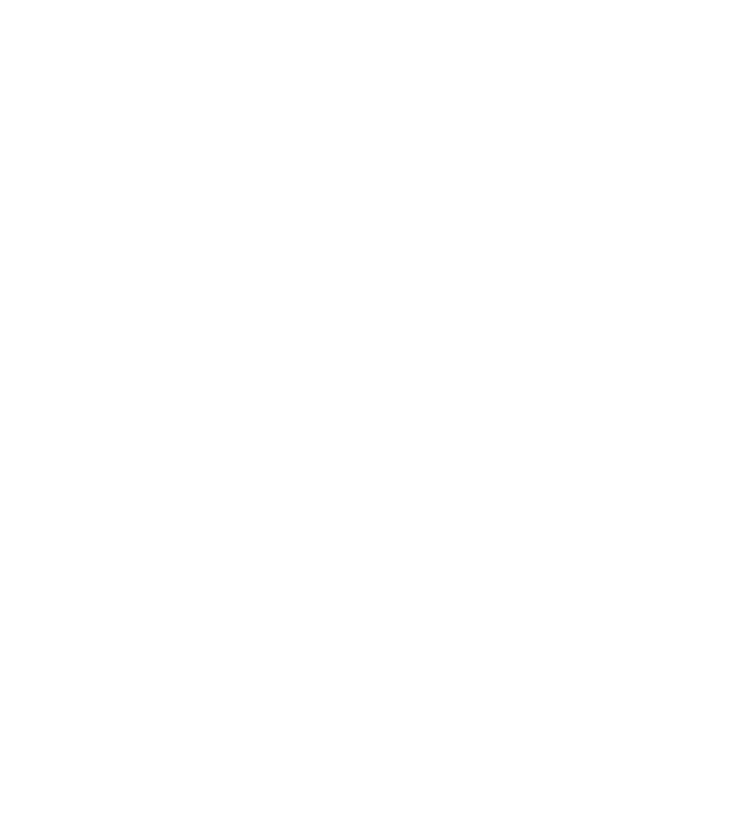
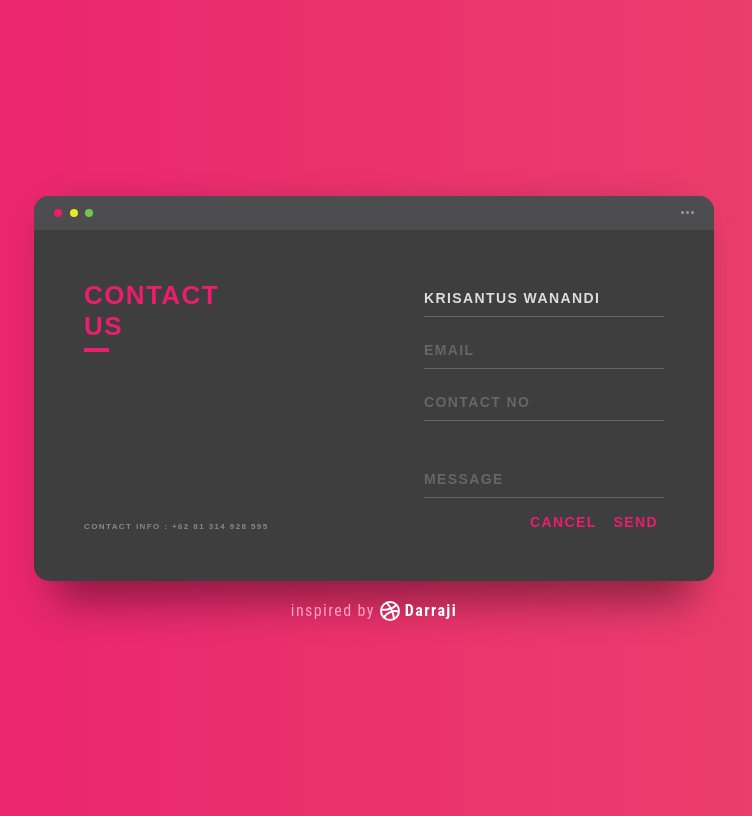
Before and after one commit to Radhwendarraji/Project-Photo, a plain HTML site: page index4.html in a window 1280 px wide. Shown: the whole page, without its empty margins (266-1018 px from the left). Drawn offline with Linux system fonts and the light colour scheme.

Commit message:
contact done

```diff
--- a/index4.html
+++ b/index4.html
@@ -8,6 +8,68 @@
     <link rel="stylesheet" type="text/css" href="styles4.css" />
 </head>
 <body>
+    <div class="background">
+        <div class="container">
+          <div class="screen">
+            <div class="screen-header">
+              <div class="screen-header-left">
+                <div class="screen-header-button close"></div>
+                <div class="screen-header-button maximize"></div>
+                <div class="screen-header-button minimize"></div>
+              </div>
+              <div class="screen-header-right">
+                <div class="screen-header-ellipsis"></div>
+                <div class="screen-header-ellipsis"></div>
+                <div class="screen-header-ellipsis"></div>
+              </div>
+            </div>
+            <div class="screen-body">
+              <div class="screen-body-item left">
+                <div class="app-title">
+                  <span>CONTACT</span>
+                  <span>US</span>
+                </div>
+                <div class="app-contact">CONTACT INFO : +62 81 314 928 595</div>
+              </div>
+              <div class="screen-body-item">
+                <div class="app-form">
+                  <div class="app-form-group">
+                    <input class="app-form-control" placeholder="NAME" value="Krisantus Wanandi">
+                  </div>
+                  <div class="app-form-group">
+                    <input class="app-form-control" placeholder="EMAIL">
+                  </div>
+                  <div class="app-form-group">
+                    <input class="app-form-control" placeholder="CONTACT NO">
+                  </div>
+                  <div class="app-form-group message">
+                    <input class="app-form-control" placeholder="MESSAGE">
+                  </div>
+                  <div class="app-form-group buttons">
+                    <button class="app-form-button">CANCEL</button>
+                    <button class="app-form-button">SEND</button>
+                  </div>
+                </div>
+              </div>
+            </div>
+          </div>
+          <div class="credits">
+            inspired by
+            <a class="credits-link" href="https://dribbble.com/shots/2666271-Contact" target="_blank">
+              <svg class="dribbble" viewBox="0 0 200 200">
+                <g stroke="#ffffff" fill="none">
+                  <circle cx="100" cy="100" r="90" stroke-width="20"></circle>
+                  <path d="M62.737004,13.7923523 C105.08055,51.0454853 135.018754,126.906957 141.768278,182.963345" stroke-width="20"></path>
+                  <path d="M10.3787186,87.7261455 C41.7092324,90.9577894 125.850356,86.5317271 163.474536,38.7920951" stroke-width="20"></path>
+                  <path d="M41.3611549,163.928627 C62.9207607,117.659048 137.020642,86.7137169 189.041451,107.858103" stroke-width="20"></path>
+                </g>
+              </svg>
+              Darraji
+            </a>
+          </div>
+        </div>
+      </div>
+
 
 </body>
 </html>
--- a/styles4.css
+++ b/styles4.css
@@ -0,0 +1,235 @@
+*, *:before, *:after {
+    box-sizing: border-box;
+    -webkit-font-smoothing: antialiased;
+    -moz-osx-font-smoothing: grayscale;
+  }
+
+  body {
+    background: linear-gradient(to right, #ea1d6f 0%, #eb466b 100%);
+    font-size: 12px;
+  }
+
+  body, button, input {
+    font-family: 'Montserrat', sans-serif;
+    font-weight: 700;
+    letter-spacing: 1.4px;
+  }
+
+  .background {
+    display: flex;
+    min-height: 100vh;
+  }
+
+  .container {
+    flex: 0 1 700px;
+    margin: auto;
+    padding: 10px;
+  }
+
+  .screen {
+    position: relative;
+    background: #3e3e3e;
+    border-radius: 15px;
+  }
+
+  .screen:after {
+    content: '';
+    display: block;
+    position: absolute;
+    top: 0;
+    left: 20px;
+    right: 20px;
+    bottom: 0;
+    border-radius: 15px;
+    box-shadow: 0 20px 40px rgba(0, 0, 0, .4);
+    z-index: -1;
+  }
+
+  .screen-header {
+    display: flex;
+    align-items: center;
+    padding: 10px 20px;
+    background: #4d4d4f;
+    border-top-left-radius: 15px;
+    border-top-right-radius: 15px;
+  }
+
+  .screen-header-left {
+    margin-right: auto;
+  }
+
+  .screen-header-button {
+    display: inline-block;
+    width: 8px;
+    height: 8px;
+    margin-right: 3px;
+    border-radius: 8px;
+    background: white;
+  }
+
+  .screen-header-button.close {
+    background: #ed1c6f;
+  }
+
+  .screen-header-button.maximize {
+    background: #e8e925;
+  }
+
+  .screen-header-button.minimize {
+    background: #74c54f;
+  }
+
+  .screen-header-right {
+    display: flex;
+  }
+
+  .screen-header-ellipsis {
+    width: 3px;
+    height: 3px;
+    margin-left: 2px;
+    border-radius: 8px;
+    background: #999;
+  }
+
+  .screen-body {
+    display: flex;
+  }
+
+  .screen-body-item {
+    flex: 1;
+    padding: 50px;
+  }
+
+  .screen-body-item.left {
+    display: flex;
+    flex-direction: column;
+  }
+
+  .app-title {
+    display: flex;
+    flex-direction: column;
+    position: relative;
+    color: #ea1d6f;
+    font-size: 26px;
+  }
+
+  .app-title:after {
+    content: '';
+    display: block;
+    position: absolute;
+    left: 0;
+    bottom: -10px;
+    width: 25px;
+    height: 4px;
+    background: #ea1d6f;
+  }
+
+  .app-contact {
+    margin-top: auto;
+    font-size: 8px;
+    color: #888;
+  }
+
+  .app-form-group {
+    margin-bottom: 15px;
+  }
+
+  .app-form-group.message {
+    margin-top: 40px;
+  }
+
+  .app-form-group.buttons {
+    margin-bottom: 0;
+    text-align: right;
+  }
+
+  .app-form-control {
+    width: 100%;
+    padding: 10px 0;
+    background: none;
+    border: none;
+    border-bottom: 1px solid #666;
+    color: #ddd;
+    font-size: 14px;
+    text-transform: uppercase;
+    outline: none;
+    transition: border-color .2s;
+  }
+
+  .app-form-control::placeholder {
+    color: #666;
+  }
+
+  .app-form-control:focus {
+    border-bottom-color: #ddd;
+  }
+
+  .app-form-button {
+    background: none;
+    border: none;
+    color: #ea1d6f;
+    font-size: 14px;
+    cursor: pointer;
+    outline: none;
+  }
+
+  .app-form-button:hover {
+    color: #b9134f;
+  }
+
+  .credits {
+    display: flex;
+    justify-content: center;
+    align-items: center;
+    margin-top: 20px;
+    color: #ffa4bd;
+    font-family: 'Roboto Condensed', sans-serif;
+    font-size: 16px;
+    font-weight: normal;
+  }
+
+  .credits-link {
+    display: flex;
+    align-items: center;
+    color: #fff;
+    font-weight: bold;
+    text-decoration: none;
+  }
+
+  .dribbble {
+    width: 20px;
+    height: 20px;
+    margin: 0 5px;
+  }
+
+  @media screen and (max-width: 520px) {
+    .screen-body {
+      flex-direction: column;
+    }
+
+    .screen-body-item.left {
+      margin-bottom: 30px;
+    }
+
+    .app-title {
+      flex-direction: row;
+    }
+
+    .app-title span {
+      margin-right: 12px;
+    }
+
+    .app-title:after {
+      display: none;
+    }
+  }
+
+  @media screen and (max-width: 600px) {
+    .screen-body {
+      padding: 40px;
+    }
+
+    .screen-body-item {
+      padding: 0;
+    }
+  }
```
Also changed, not shown: index3.html (+15 -11 lines).
